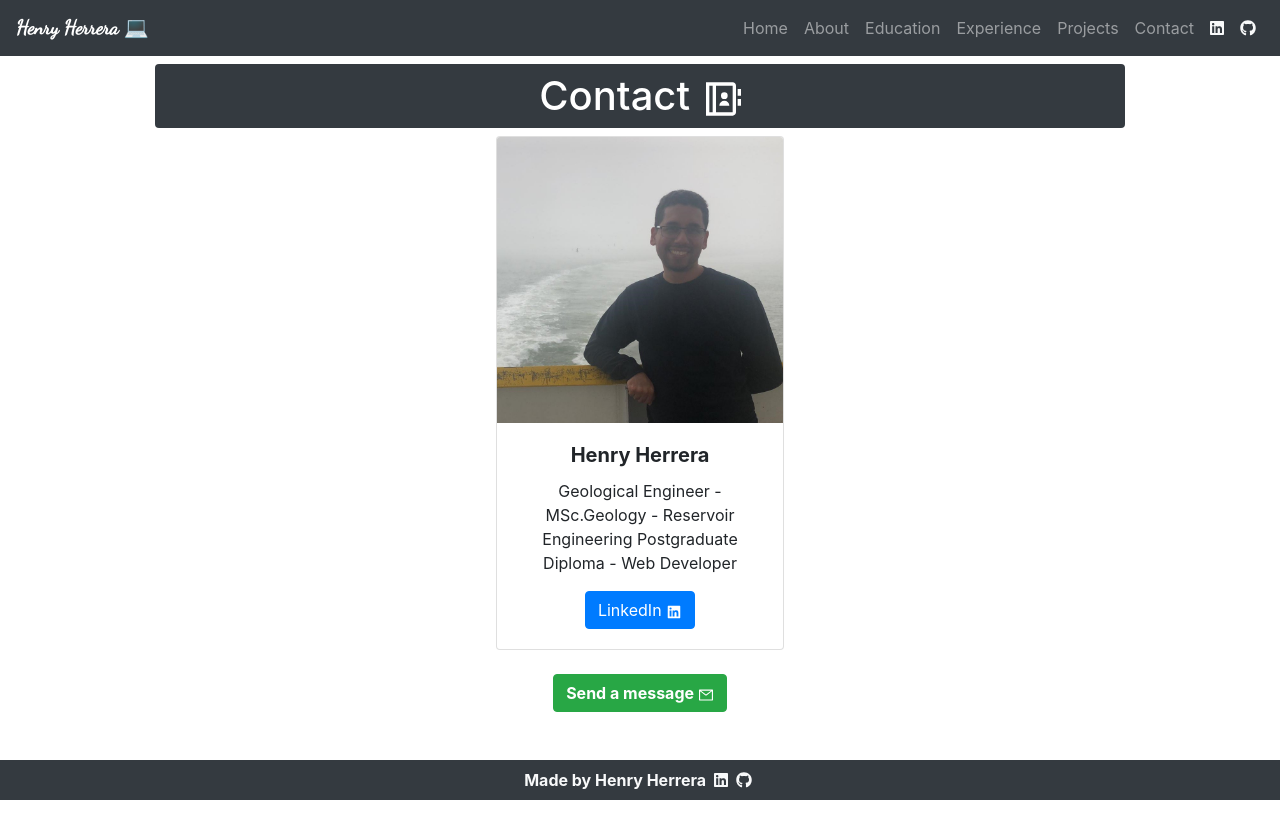
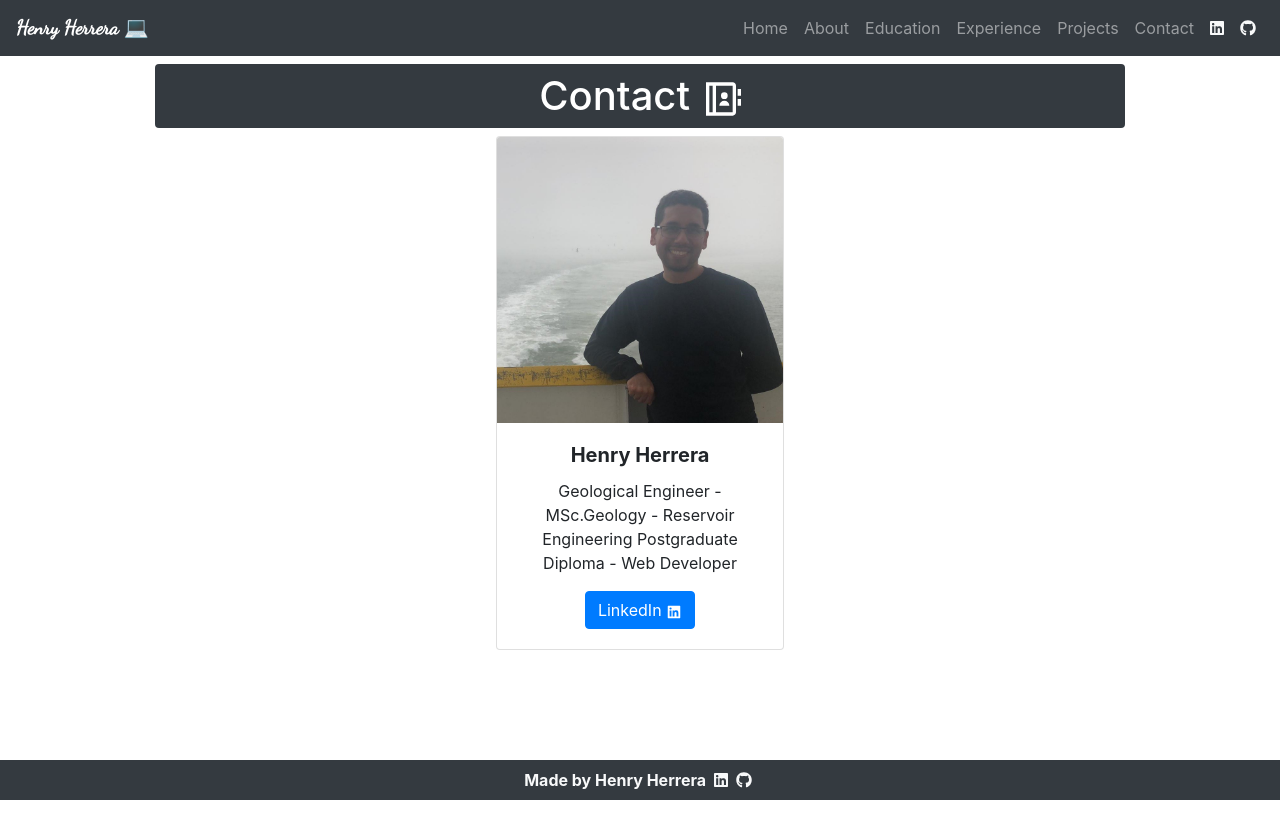
Before and after one commit to hjhm2018/my-portfolio-pwa, a React (Create React App) app: page /contact in a window 1280 px wide. Shown: the top 838 px of the page. Built offline with nearby package versions, Linux system fonts and the light colour scheme; a web font is replaced by a local one.

Commit message:
Removed a contact form

```diff
--- a/src/components/Contact.js
+++ b/src/components/Contact.js
@@ -2,16 +2,17 @@ import React, { useState } from "react";
 import ContactForm from "./ContactForm";
 import { Card, Button } from "react-bootstrap";
 import image from "../images/linkedin.jpeg";
-import { AiFillLinkedin, AiOutlineMail } from "react-icons/ai";
+// import { AiFillLinkedin, AiOutlineMail } from "react-icons/ai";
+import { AiFillLinkedin } from "react-icons/ai";
 import { Helmet } from "react-helmet";
 import { RiContactsBookLine } from "react-icons/ri";
 
 function Contact() {
   const [showForm, setshowForm] = useState(false);
 
-  const buttonShow = () => {
-    setshowForm(true);
-  };
+  // const buttonShow = () => {
+  //   setshowForm(true);
+  // };
 
   const buttonHide = () => {
     setshowForm(false);
@@ -57,14 +58,14 @@ function Contact() {
             </Card>
           </div>
 
-          <div className="col-lg-12 mt-1 mb-5 text-center">
+          {/* <div className="col-lg-12 mt-1 mb-5 text-center">
             <button
               onClick={buttonShow}
               className="btn btn-success font-weight-bold"
             >
               Send a message <AiOutlineMail />
             </button>
-          </div>
+          </div> */}
         </div>
       )}
 
```
